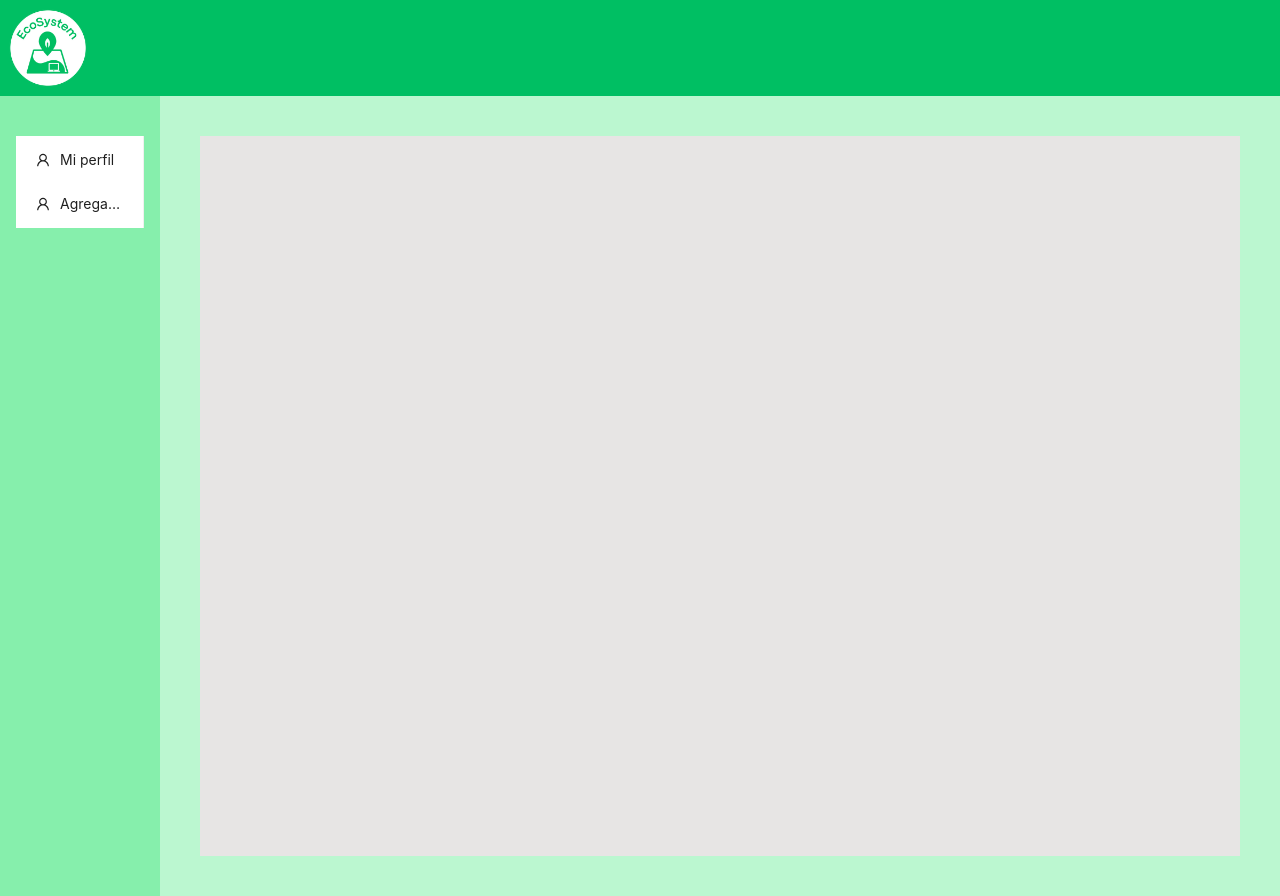
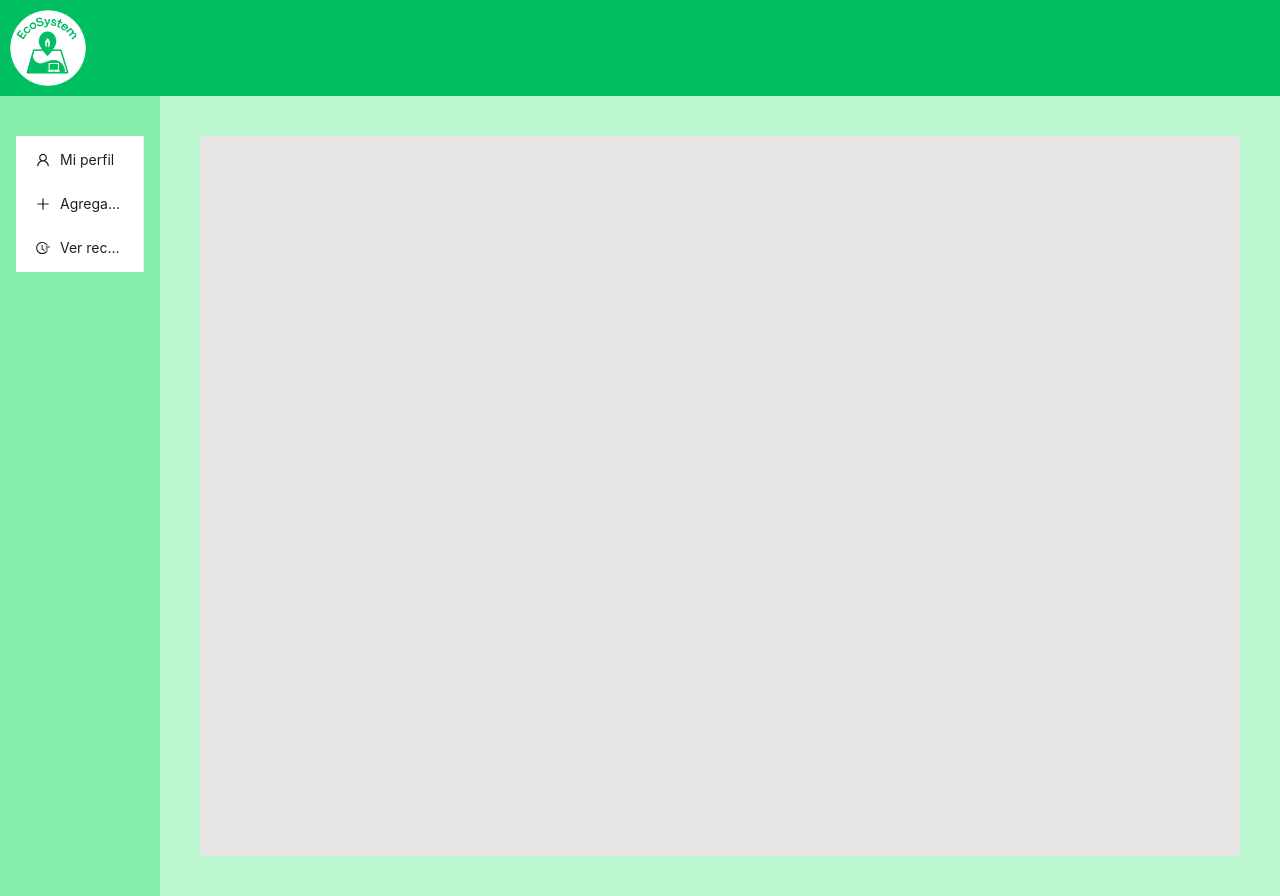
Before and after one commit to EAhumada08/eco-system, a React (Vite) app: page /dashboard in a window 1280 px wide. Built offline with nearby package versions, Linux system fonts and the light colour scheme.

Commit message:
agregar nuevo boton (ver recientes)

```diff
--- a/src/components/Nav.jsx
+++ b/src/components/Nav.jsx
@@ -1,5 +1,5 @@
-import { UserOutlined } from '@ant-design/icons'
-import { Menu } from 'antd'
+import { FieldTimeOutlined, PlusOutlined, UserOutlined } from '@ant-design/icons'
+import { ConfigProvider, Menu } from 'antd'
 import { useNavigate } from 'react-router-dom'
 
 const items = [
@@ -11,7 +11,12 @@ const items = [
   {
     key: 'addWaste',
     label: 'Agregar desecho tecnologico',
-    icon: <UserOutlined />
+    icon: <PlusOutlined />
+  },
+  {
+    key: 'waste',
+    label: 'Ver recientes',
+    icon: <FieldTimeOutlined />
   }
 ]
 
@@ -26,11 +31,20 @@ export default function Nav () {
     <nav
       className='h-full w-40 p-4 bg-green-300'
     >
-      <Menu
-        style={{ marginTop: 24 }}
-        onClick={onClick}
-        items={items}
-      />
+      <ConfigProvider
+        theme={{
+          token: {
+            colorPrimary: '#00BF63'
+          }
+        }}
+      >
+        <Menu
+          style={{ marginTop: 24 }}
+          onClick={onClick}
+          items={items}
+        />
+      </ConfigProvider>
+
     </nav>
   )
 }
```
